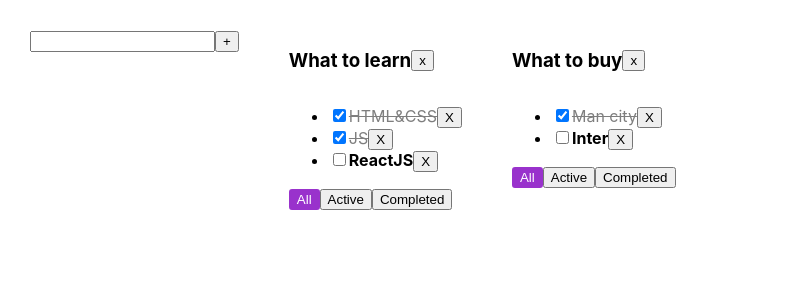
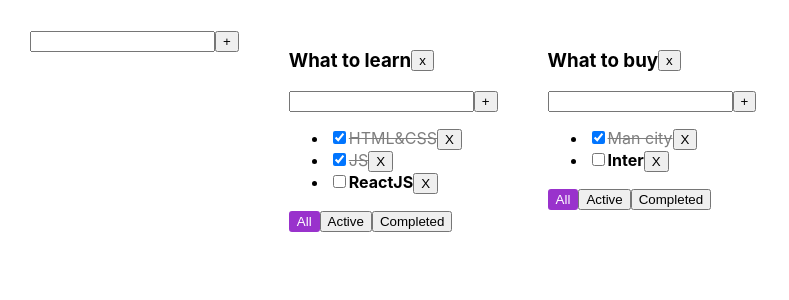
Before and after one commit to Kliapwnz/myWay, a React (Vite) app: page / in a window 1280 px wide. Shown: the top 300 px of the page, without its empty margins (0-789 px from the left). Built offline with nearby package versions, Linux system fonts and the light colour scheme.

Commit message:
fix input

```diff
--- a/src/CreateItemForm.tsx
+++ b/src/CreateItemForm.tsx
@@ -19,7 +19,7 @@ export const CreateItemForm = ({onCreateItem}: Props) => {
       }
    }
    const changeItemTitleHandler = (event: ChangeEvent<HTMLInputElement>) => {
-      setTaskTitle(event.currentTarget.value)
+      setItemTitle(event.currentTarget.value)
       setError(null)
    }
    const createItemOnEnterHandler = (event: KeyboardEvent<HTMLInputElement>) => {
--- a/src/TodolistItem.tsx
+++ b/src/TodolistItem.tsx
@@ -1,6 +1,7 @@
 import {FilterValues, Task, Todolist} from "./App";
 import {Button} from "./Button";
 import {ChangeEvent, KeyboardEvent, useState} from "react";
+import {CreateItemForm} from "./CreateItemForm";
 
 
 type Props = {
@@ -23,6 +24,9 @@ export const TodolistItem = ({
                                 changeTaskStatus,
                                 deleteTodolist
                              }: Props) => {
+   const createTaskHandler = (title: string) => {
+      createTask(id, title)
+   }
 
    const changeFilterHandler = (filter: FilterValues) => {
       changeFilter(id, filter)
@@ -37,7 +41,7 @@ export const TodolistItem = ({
             <h3>{title}</h3>
             <Button title={"x"} onClick={deleteTodolistHandler}/>
          </div>
-
+         <CreateItemForm onCreateItem={createTaskHandler}/>
          {tasks.length === 0 ? (<p>Тасок нет</p>) : (
             <ul>
                {tasks.map(task => {
```
